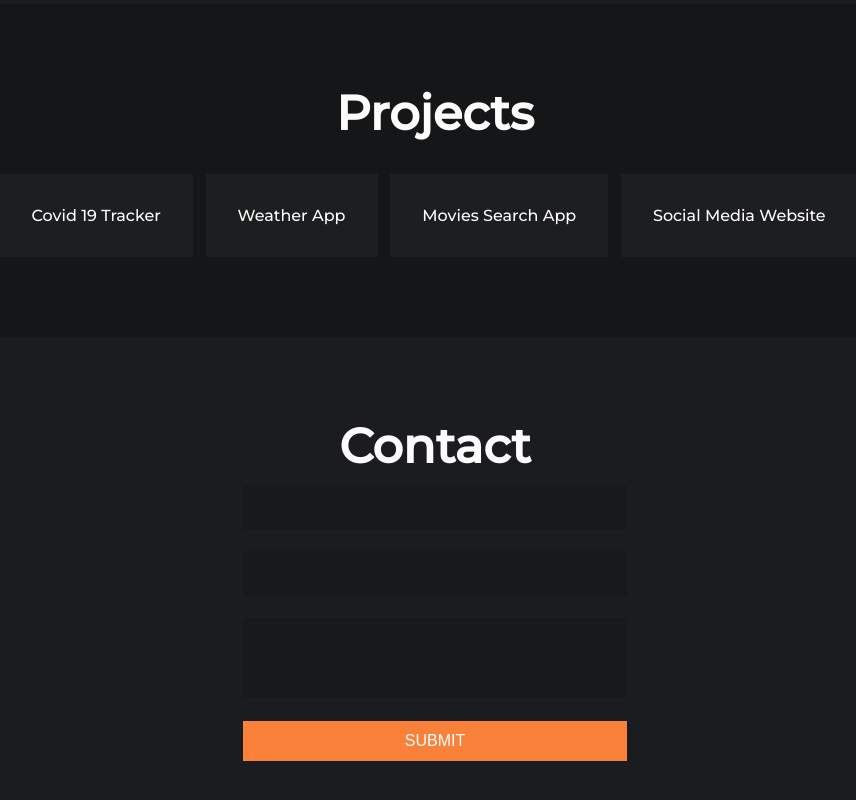
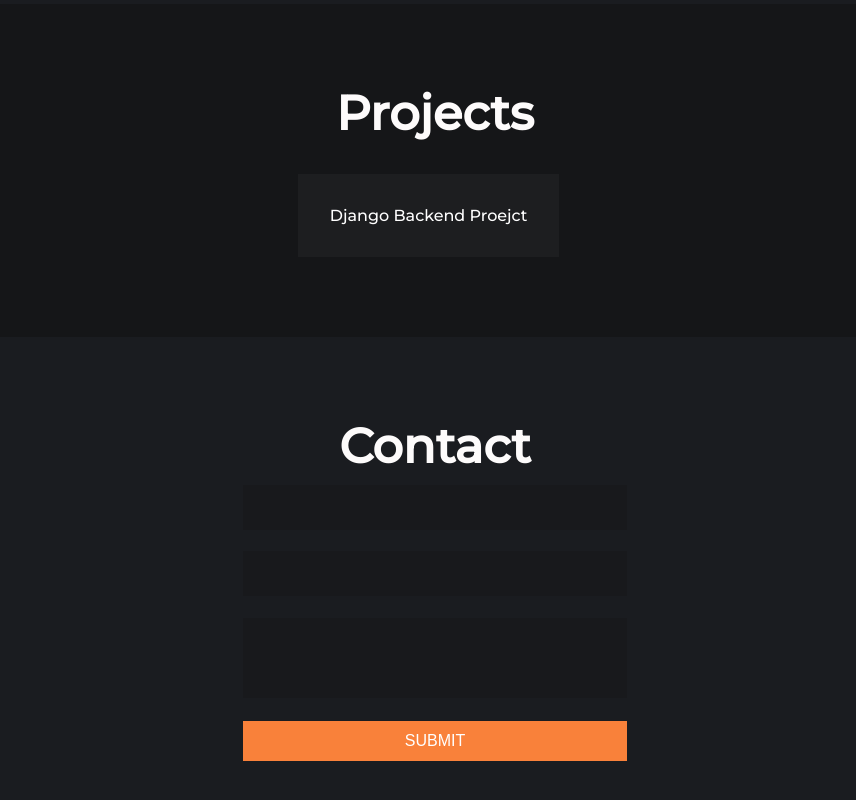
Before and after one commit to Yashmishra1/MyportfolioWebsite, a plain HTML site: page index.html in a window 1280 px wide. Shown: the part 2167-2967 px from the top of the page, without its empty margins (205-1061 px from the left). Drawn offline with Linux system fonts and the light colour scheme.

Commit message:
Update index.html

```diff
--- a/index.html
+++ b/index.html
@@ -94,17 +94,10 @@
     <div class="projects center" id="Projects">
         <h3>Projects</h3>
         <div class="container">
-            <a href="https://github.com/shubham44-code/COVID-19-Tracker">
-                <div>Covid 19 Tracker</div>
+            <a href=<"https://github.com/Yashmishra1/textutills">
+                <div>Django Backend Proejct</div>
             </a>
-            <a href="https://github.com/shubham44-code/Weather-App">
-               <div>Weather App</div>
-            </a>
-            <a href="https://github.com/shubham44-code/Movies-Search-Api-Js">
-               <div>Movies Search App</div>
-            </a>
-            <a href="https://github.com/shubham44-code/social-websites">
-                <div>Social Media Website</div></a>
+
         </div>
     </div>
 
```
